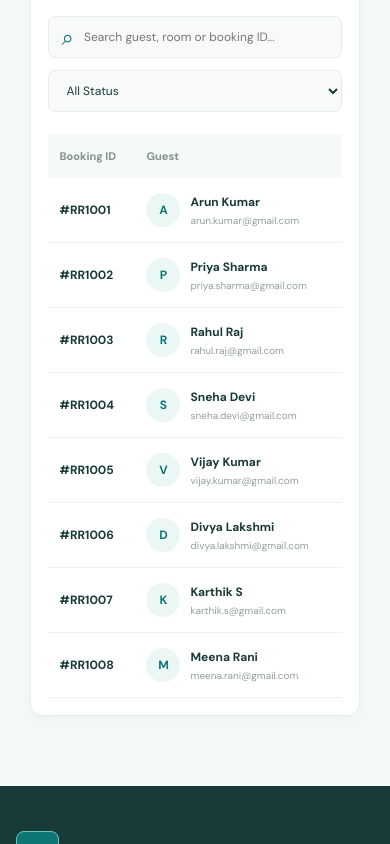
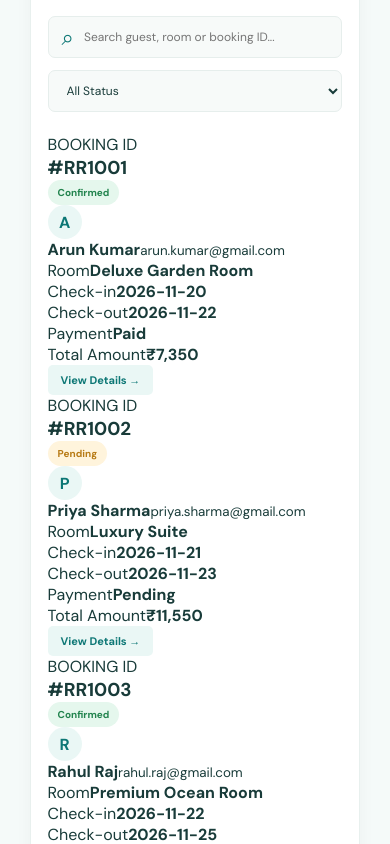
Before and after one commit to KiruthikaMegam/HotelBookingManagementSystem, a React (Vite) app: page /admin/bookings in a window 390 px wide. Shown: the part 900-1744 px from the top of the page. Built offline with nearby package versions, Linux system fonts and the light colour scheme; sample sign-in values are in the browser's storage.

Commit message:
Replace booking table with responsive booking cards

```diff
--- a/src/admin/ManageBookings.jsx
+++ b/src/admin/ManageBookings.jsx
@@ -162,85 +162,64 @@ export default function ManageBookings() {
             <p>There are no reservations matching your search.</p>
           </div>
         ) : (
-          <div className="booking-table-wrapper">
-            <table className="booking-table">
-              <thead>
-                <tr>
-                  <th>Booking ID</th>
-                  <th>Guest</th>
-                  <th>Room</th>
-                  <th>Check In / Out</th>
-                  <th>Amount</th>
-                  <th>Status</th>
-                  <th>Payment</th>
-                  <th>Action</th>
-                </tr>
-              </thead>
-
-              <tbody>
+          <div className="booking-card-grid">
             {filteredBookings.map((booking) => (
-                  <tr key={booking.id}>
-                    <td>
-                      <strong>#{booking.id}</strong>
-                    </td>
-
-                    <td>
-                      <div className="booking-guest">
-                        <div className="booking-avatar">
-                          {(booking.guestName || booking.guest?.name || "G")
-                            .charAt(0).toUpperCase()}
+              <article className="booking-card" key={booking.id}>
+                <div className="booking-card-top">
+                  <div>
+                    <span className="booking-card-label">BOOKING ID</span>
+                    <h3>#{booking.id}</h3>
                   </div>
-
-                        <div>
-                          <strong>
-                            {booking.guestName || booking.guest?.name || "Guest"}
-                          </strong>
-                          <small>
-                            {booking.email || booking.guest?.email || "No email"}
-                          </small>
-                        </div>
-                      </div>
-                    </td>
-
-                    <td>{getRoomName(booking.roomId)}</td>
-
-                    <td>
-                      <div className="booking-dates">
-                        <span>{booking.checkIn}</span>
-                        <small>to {booking.checkOut}</small>
-                      </div>
-                    </td>
-
-                    <td>
-                      <strong>
-                        ₹{Number(booking.totalPrice || 0).toLocaleString("en-IN")}
-                      </strong>
-                    </td>
-
-                    <td>
                   <span className={`booking-status ${getStatusClass(booking.status)}`}>
                     {booking.status || "Pending"}
                   </span>
-                    </td>
+                </div>
 
-                    <td>
-                      <span className={`payment-status ${booking.paymentStatus === "Paid" ? "payment-paid" : "payment-unpaid"}`}>
+                <div className="booking-card-guest">
+                  <div className="booking-avatar">
+                    {(booking.guestName || booking.guest?.name || "G").charAt(0).toUpperCase()}
+                  </div>
+                  <div>
+                    <strong>{booking.guestName || booking.guest?.name || "Guest"}</strong>
+                    <small>{booking.email || booking.guest?.email || "No email"}</small>
+                  </div>
+                </div>
+
+                <div className="booking-card-details">
+                  <div>
+                    <span>Room</span>
+                    <strong>{getRoomName(booking.roomId)}</strong>
+                  </div>
+                  <div>
+                    <span>Check-in</span>
+                    <strong>{booking.checkIn || "-"}</strong>
+                  </div>
+                  <div>
+                    <span>Check-out</span>
+                    <strong>{booking.checkOut || "-"}</strong>
+                  </div>
+                  <div>
+                    <span>Payment</span>
+                    <strong className={booking.paymentStatus === "Paid" ? "booking-paid-text" : "booking-unpaid-text"}>
                       {booking.paymentStatus || "Unpaid"}
-                      </span>
-                    </td>
+                    </strong>
+                  </div>
+                </div>
 
-                    <td>
+                <div className="booking-card-bottom">
+                  <div>
+                    <span>Total Amount</span>
+                    <strong>₹{Number(booking.totalPrice || 0).toLocaleString("en-IN")}</strong>
+                  </div>
                   <button
                     className="booking-view-btn"
                     onClick={() => setSelectedBooking(booking)}
                   >
-                        View
+                    View Details <span>→</span>
                   </button>
-                    </td>
-                  </tr>
+                </div>
+              </article>
             ))}
-              </tbody>
-            </table>
           </div>
         )}
 
```
Lines whose indentation alone changed are shown as unchanged.
